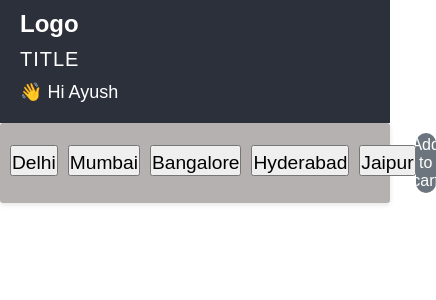
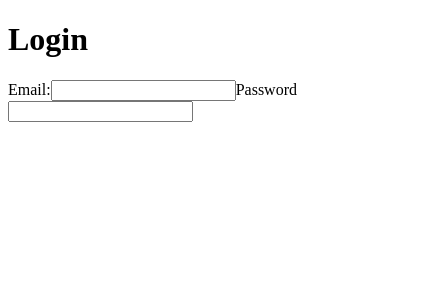
Before and after one commit to ayushgargbest/hotel-management, a React (Vite) app: page /signup in a window 390 px wide. Shown: the top 300 px of the page, 436 px wide, since content can reach past the window. Built offline with nearby package versions, Linux system fonts and the light colour scheme.

Commit message:
Starting

```diff
--- a/src/App.jsx
+++ b/src/App.jsx
@@ -1,23 +1,11 @@
 import React from 'react';
-import { BrowserRouter as Router, Route, Routes } from 'react-router-dom';
 import Login from './Screens/Login';
-import Signup from './Screens/Signup';
-import Navbar from './Components/Navbar';
-import SubNavBar from './Components/SubNavBar';
 
 function App() {
   return (
     <>
-    <Navbar/>
-    <SubNavBar/>
-    {/* <Router>
-      <Routes>
-        <Route path="/" element={<Login />} />
-        <Route path="/signup" element={<Signup />} />
-      </Routes>
-    </Router> */}
+    <Login/>
     </>
-
   );
 }
 
--- a/src/Components/Components.css
+++ /dev/null
@@ -1,178 +0,0 @@
-*{
-    margin:0px;
-    padding:0px;
-}
-.button_container {
-    display: flex;
-    justify-content: space-between;
-    align-items: center;
-    background-color: #b5b1b1;
-    border-radius: 3px;
-    box-shadow: 0 2px 5px rgba(0, 0, 0, 0.1);
-    padding: 10px;
-}
-
-.city-buttons {
-    display: flex;
-    gap: 10px;
-}
-
-.city-buttons .btn {
-    font-size: 1.2rem;
-    margin-bottom: 5px;
-    padding-top: 5px;
-    transition: background-color 0.3s ease; /* Smooth background transition */
-}
-
-.cart-button {
-    position: relative;
-    padding: 10px;
-    width: 200px;
-    height: 60px;
-    border: 0;
-    border-radius: 10px;
-    background-color: #6c757d; /* Same as Bootstrap secondary button */
-    outline: none;
-    cursor: pointer;
-    color: #fff;
-    transition: background-color 0.3s ease-in-out;
-    overflow: hidden;
-}
-
-.cart-button:hover {
-    background-color: #6c757d; /* No color change on hover */
-}
-
-.cart-button:active {
-    transform: scale(.9);
-}
-
-.cart-icon, .box-icon {
-    position: absolute;
-    font-size: 1.5em;
-    top: 50%;
-    transform: translate(-50%, -50%);
-    transition: transform 0.3s ease;
-}
-
-.cart-icon {
-    left: 10%;
-}
-
-.box-icon {
-    left: 70%;
-    top: -20%; /* Start above the button */
-}
-
-.cart-button.clicked {
-    background-color: #8b25ff; /* Change color during animation */
-}
-
-.cart-button.clicked .box-icon {
-    animation: box 1.5s ease forwards; /* Slowed down */
-}
-
-.cart-button.clicked .cart-icon {
-    animation: cart 1.5s ease forwards; /* Slowed down */
-}
-
-.cart-button span {
-    position: absolute;
-    z-index: 3;
-    left: 50%;
-    top: 50%;
-    font-size: 1.2em;
-    color: #fff;
-    transform: translate(-50%, -50%);
-}
-
-.cart-button span.add-to-cart {
-    opacity: 1;
-}
-
-.cart-button span.added {
-    opacity: 0;
-}
-
-.cart-button.clicked span.add-to-cart {
-    animation: txt1 0.7s ease forwards; /* Slowed down */
-}
-
-.cart-button.clicked span.added {
-    animation: txt2 0.7s ease forwards; /* Slowed down */
-}
-
-.hidden {
-    display: none;
-}
-
-@keyframes cart {
-    0% { left: 10%; }
-    40% { left: 30%; }
-    100% { left: 110%; }
-}
-
-@keyframes box {
-    0% {
-        top: -20%;
-        left: 70%;
-    }
-    60% {
-        top: 40%;
-        left: 70%;
-    }
-    100% {
-        top: 50%;
-        left: 110%;
-    }
-}
-
-@keyframes txt1 {
-    0% { opacity: 1; }
-    100% { opacity: 0; }
-}
-
-@keyframes txt2 {
-    0% { opacity: 0; }
-    100% { opacity: 1; }
-}
-.navbar {
-    display: flex;
-    justify-content: space-between;
-    align-items: center;
-    background-color: #2B303A;
-    padding: 10px 20px;
-    color: white;
-    font-family: Arial, sans-serif;
-}
-
-.logo {
-    font-size: 24px;
-    font-weight: bold;
-}
-
-.title {
-    font-size: 20px;
-    text-transform: uppercase;
-    letter-spacing: 1px;
-}
-
-.name {
-    font-size: 18px;
-    font-weight: 400;
-}
-
-.navbar .name::before {
-    content: '👋';
-    margin-right: 5px;
-}
-@media (max-width: 768px) {
-    .navbar {
-        flex-direction: column;
-        align-items: flex-start;
-    }
-
-    .logo, .title, .name {
-        margin-bottom: 10px;
-    }
-}
--- a/src/Components/Navbar.jsx
+++ /dev/null
@@ -1,13 +0,0 @@
-import './Components.css';
-function Navbar(){
-    return(
-        <>
-            <div className="navbar">
-                <div className="logo">Logo</div>
-                <div className="title">Title</div>
-                <div className="name">Hi Ayush</div>
-            </div>
-        </>
-    );
-}
-export default Navbar;
--- a/src/Components/SubNavBar.jsx
+++ /dev/null
@@ -1,39 +0,0 @@
-import React, { useState } from 'react';
-import Button from 'react-bootstrap/Button';
-import { FontAwesomeIcon } from '@fortawesome/react-fontawesome';
-import { faShoppingCart, faBox } from '@fortawesome/free-solid-svg-icons';
-import './Components.css';
-
-function SubNavBar() {
-  const [clicked, setClicked] = useState(false);
-
-  const handleClick = () => {
-    setClicked(true);
-    setTimeout(() => {
-      setClicked(false);
-    }, 1500);
-  };
-
-  return (
-    <div className="button_container">
-      <div className="city-buttons">
-        <Button variant="secondary">Delhi</Button>
-        <Button variant="secondary">Mumbai</Button>
-        <Button variant="secondary">Bangalore</Button>
-        <Button variant="secondary">Hyderabad</Button>
-        <Button variant="secondary">Jaipur</Button>
-      </div>
-      <button
-        className={`cart-button ${clicked ? 'clicked' : ''}`}
-        onClick={handleClick}
-      >
-        <span className={`add-to-cart ${clicked ? 'hidden' : ''}`}>Add to cart</span>
-        <span className={`added ${clicked ? '' : 'hidden'}`}>Added</span>
-        <FontAwesomeIcon icon={faShoppingCart} className={`cart-icon ${clicked ? '' : 'hidden'}`} />
-        <FontAwesomeIcon icon={faBox} className={`box-icon ${clicked ? '' : 'hidden'}`} />
-      </button>
-    </div>
-  );
-}
-
-export default SubNavBar;
--- a/src/Screens/Login.jsx
+++ b/src/Screens/Login.jsx
@@ -1,5 +1,5 @@
 import React, { useState } from 'react';
-import { Link } from 'react-router-dom'; // Import Link
+import { Link } from 'react-router-dom';
 
 function Login() {
   const [email, setEmail] = useState("");
@@ -23,9 +23,6 @@ function Login() {
           <label>Password</label>
           <input type="password" value={password} onChange={handlePasswordChange} />
         </form>
-        <button>
-          <Link to="/Signup">Sign Up</Link> {/* Corrected path */}
-        </button>
       </div>
     </div>
   );
--- a/src/Screens/Signup.jsx
+++ b/src/Screens/Signup.jsx
@@ -24,13 +24,13 @@ function Signup() {
 
   return (
     <div>
-      <h1 className="login-heading">Sign Up</h1> {/* Corrected the heading */}
+      <h1 className="login-heading">Sign Up</h1>
       <div className="box">
         <form>
           <label>Name:</label>
-          <input type="text" value={name} onChange={handleNameChange} /> {/* Corrected type */}
+          <input type="text" value={name} onChange={handleNameChange} />
           <label>Age:</label>
-          <input type="number" value={age} onChange={handleAgeChange} /> {/* Corrected type */}
+          <input type="number" value={age} onChange={handleAgeChange} />
           <label>Email:</label>
           <input type="email" value={email} onChange={handleEmailChange} />
           <label>Password:</label>
--- a/src/main.jsx
+++ b/src/main.jsx
@@ -6,5 +6,6 @@ import './index.css'
 createRoot(document.getElementById('root')).render(
   <StrictMode>
     <App />
-  </StrictMode>,
+  </StrictMode>
+
 )
```
